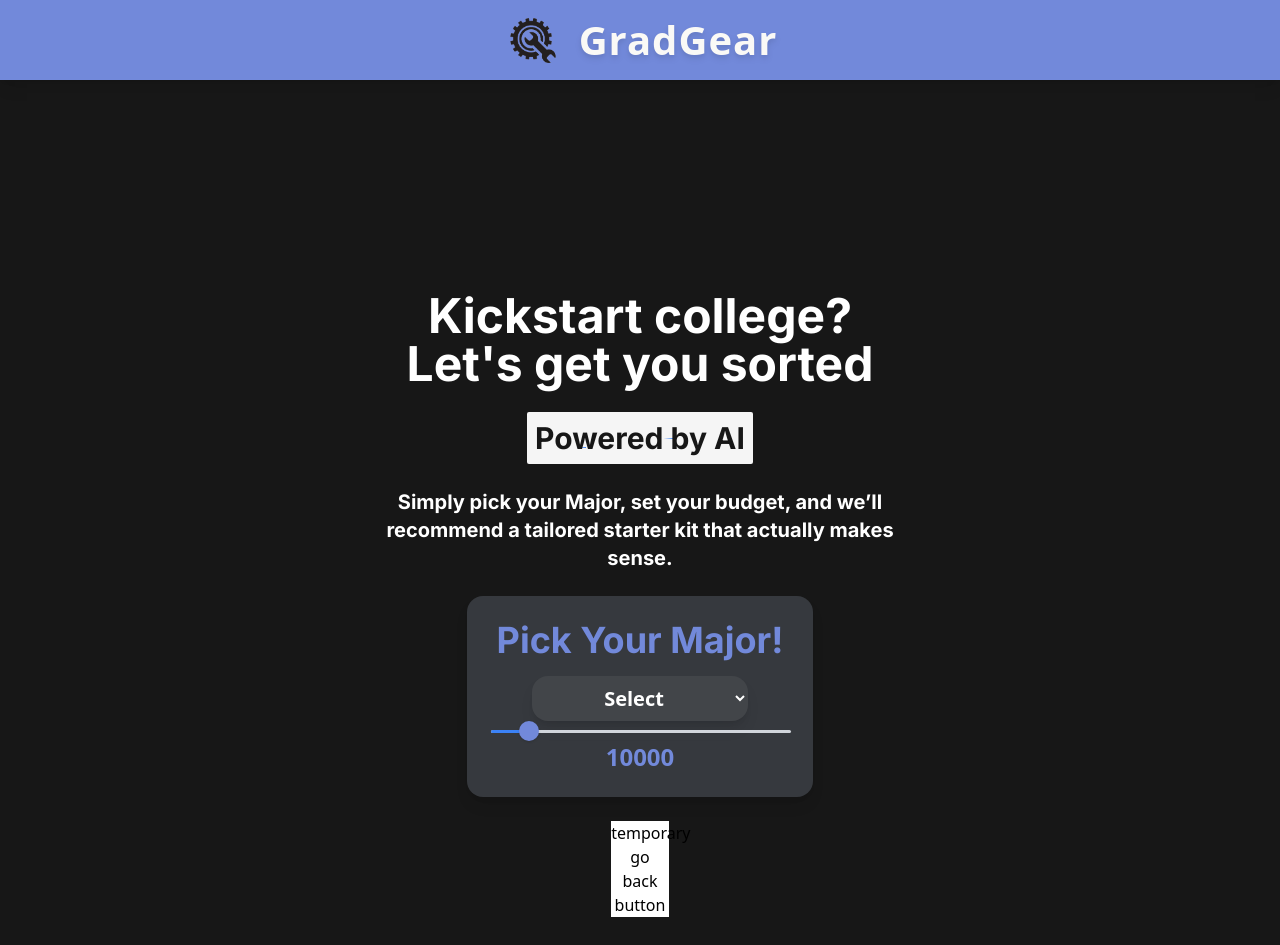
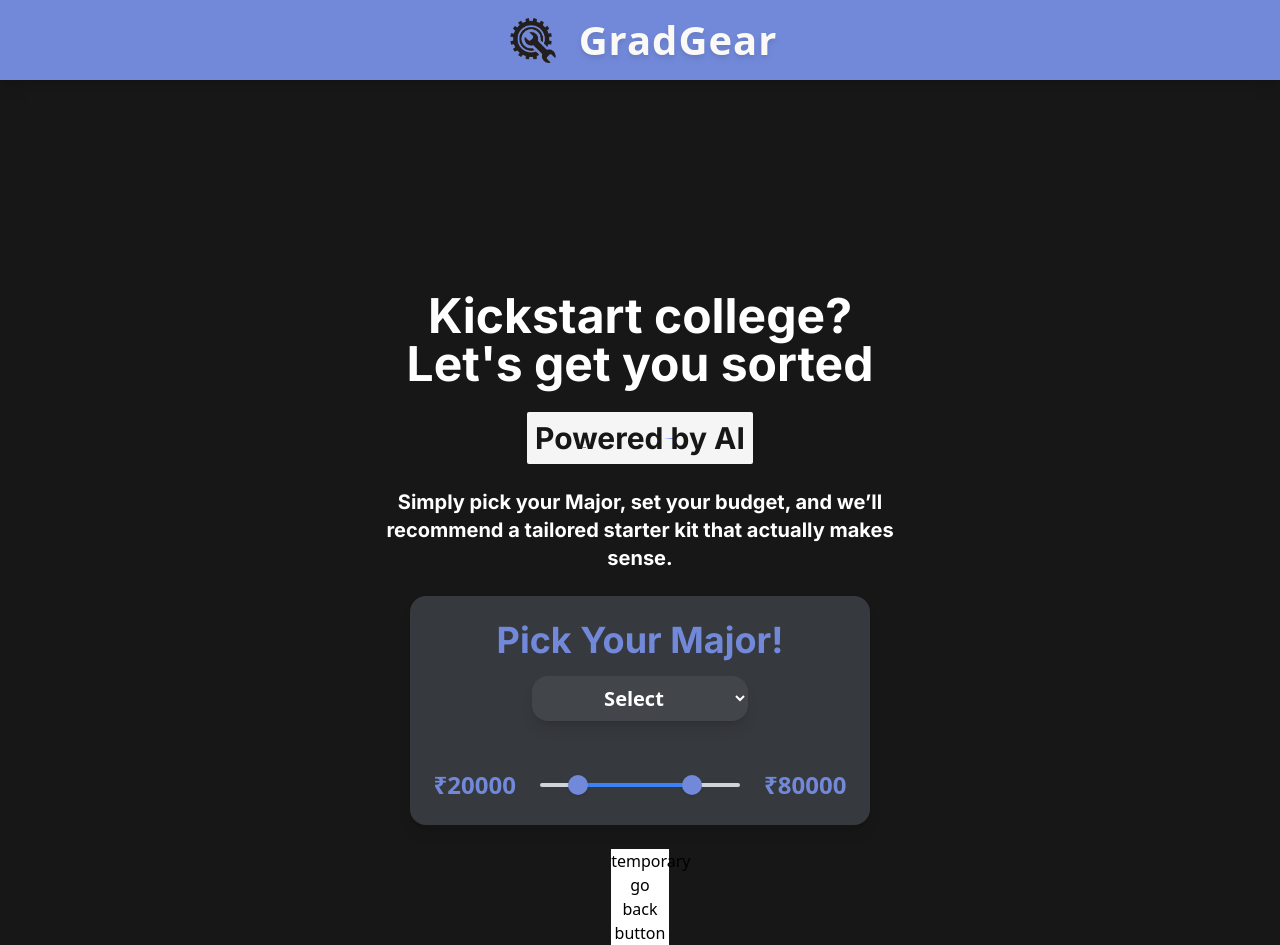
Before and after one commit to Yolo-Twice/GradGear, a React (Vite) app: page / in a window 1280 px wide. Both pictures are taken after a click on the button "Get Started!". Before the commit the page ends 917 px from the top, so only its background shows below. Built offline with nearby package versions, Linux system fonts and the light colour scheme.

Commit message:
Made changes to pickMajorForm.jsx , Main.jsx, and budgetRangeSlider.jsx

```diff
--- a/src/components/main components/pickMajorForm.jsx
+++ b/src/components/main components/pickMajorForm.jsx
@@ -1,9 +1,9 @@
-import BudgetSlider from "../ui/budgetSlider.jsx"
+import BudgetRangeSlider from "../ui/budgetRangeSlider.jsx";
 
 
 export default function PickMajorForm(props) {
     return (
-        <form  name="PickMajor" className="text-2xl w-[60%] max-w-[42rem] mx-auto p-6 rounded-2xl shadow-lg bg-[#36393e] text-[#7289da] text-center font-bold">
+        <form  name="PickMajor" className="text-2xl w-[80%] max-w-[50rem] mx-auto p-6 rounded-2xl shadow-lg bg-[#36393e] text-[#7289da] text-center font-bold">
             <h2 className=" mx-auto font-inter text-4xl" >Pick Your Major!</h2>
             <select className="text-xl p-2 mt-4 rounded-2xl bg-[#424549] shadow-lg text-white text-center" name="Major" id="Major">
                 <option value="" >Select</option>
@@ -20,8 +20,11 @@ export default function PickMajorForm(props) {
                 <option value="Physics">Physics</option>
                 <option value="Mathematics">Mathematics</option>
             </select>
-            <BudgetSlider value={props.budget} onChange={props.setBudget}/>
-            <p>{props.budget}</p>
+            <div className="flex flex-row items-center gap-x-6 pt-12">
+            <p>₹{props.budget[0]}</p>
+            <BudgetRangeSlider value={props.budget} onChange={props.setBudget} maxValue={100000} minValue={5000} recommendedValue={50000}/>
+            <p>₹{props.budget[1]}</p>
+            </div>
             </form>
     )
 }
--- a/src/components/main.jsx
+++ b/src/components/main.jsx
@@ -1,12 +1,9 @@
 import { useState } from "react"
 import PickMajorForm from "./main components/pickMajorForm"
 import {Cover} from "./ui/cover.jsx"
-import BudgetSlider from "./ui/budgetSlider.jsx"
-import BudgetRangeSlider from "./ui/budgetRangeSlider.jsx";
 
 export default function Main() {
     const [getStartedButton,setGetStartedButton] = useState(false)
-    const [budget, setBudget] = useState(10000);
     const [budgetRange, setBudgetRange] = useState([20000, 80000])
 
     function handleGetStarted() {
@@ -24,7 +21,7 @@ export default function Main() {
 
         {getStartedButton ? (
             <>
-        <PickMajorForm budget={budget} setBudget={setBudget}/>
+        <PickMajorForm budget={budgetRange} setBudget={setBudgetRange}/>
         <button className="bg-white w-[10%] mx-auto" onClick={handleGetStarted}>temporary go back button</button>
         </>
         ) :
--- a/src/components/ui/budgetRangeSlider.jsx
+++ b/src/components/ui/budgetRangeSlider.jsx
@@ -1,13 +1,13 @@
 import * as Slider from '@radix-ui/react-slider';
 
-export default function BudgetRangeSlider({ value, onChange }) {
+export default function BudgetRangeSlider({ value, onChange ,maxValue,minValue}) {
   return (
     <Slider.Root
       className="relative flex items-center select-none touch-none w-full h-6"
       value={value} // Two values = two thumbs
-      max={100000}
-      min={0}
-      step={5000}
+      max={maxValue}
+      min={minValue}
+      step={1000}
       minStepsBetweenThumbs={1} // prevents overlap
       onValueChange={onChange}
     >
```
